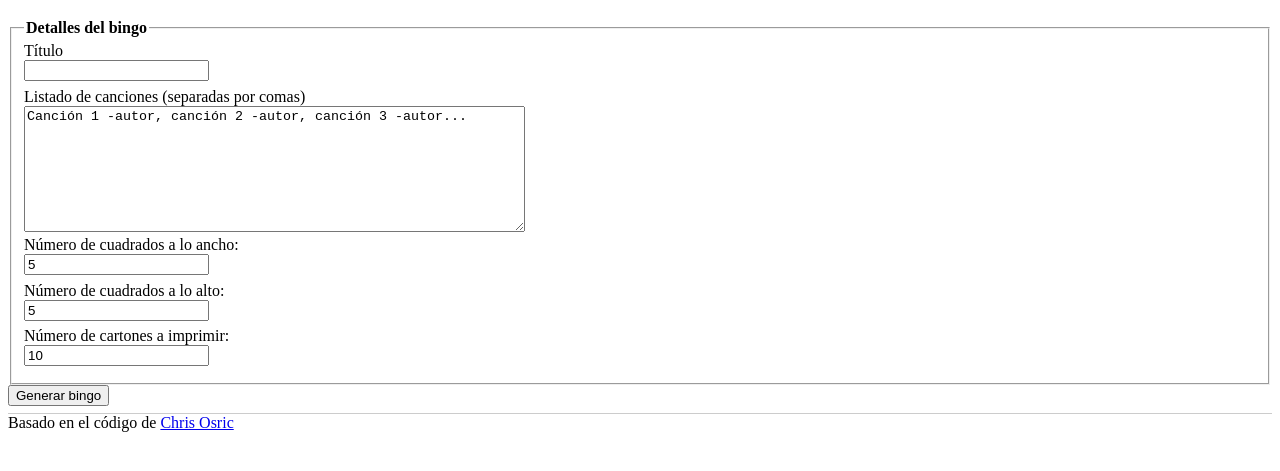
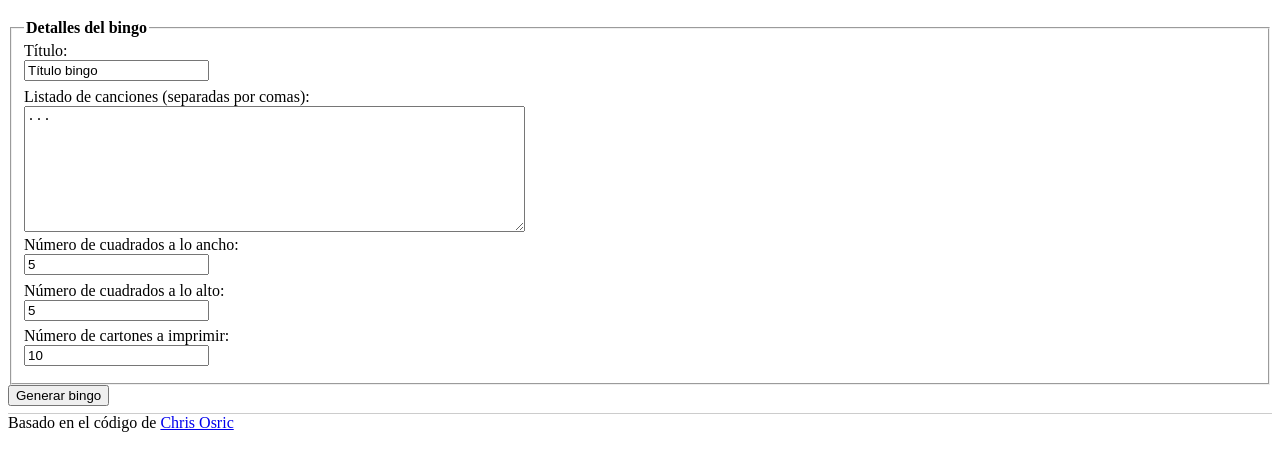
Before and after one commit to gbarton95/bingo, a website: page index.html in a window 1280 px wide. Shown: the part 61-532 px from the top of the page. Drawn offline with nearby package versions, Linux system fonts and the light colour scheme.

Commit message:
feat(ui): update bingo configuration form labels
Improve user experience by adding descriptive colons to field labels and setting a default placeholder title.

```diff
--- a/index.html
+++ b/index.html
@@ -359,8 +359,8 @@ $(document).ready(bingoGenerator.checkQS);
 <form action="#results" method="get"><!-- onsubmit="generate();return false;" -->
 	<fieldset>
 		<legend>Detalles del bingo</legend>
-		<label>Título<input type="text" name="title" id="title" value=""></label>
-		<label>Listado de canciones (separadas por comas)</label><textarea cols="60" rows="8" name="words" id="words">Canción 1 -autor, canción 2 -autor, canción 3 -autor...</textarea>
+		<label>Título:<input type="text" name="title" id="title" value="Título bingo"></label>
+		<label>Listado de canciones (separadas por comas):</label><textarea cols="60" rows="8" name="words" id="words">...</textarea>
 		<label>Número de cuadrados a lo ancho: <input type="text" name="width" id="width" value="5"></label>
 		<label>Número de cuadrados a lo alto: <input type="text" name="height" id="height" value="5"></label>
 		<label>Número de cartones a imprimir: <input type="text" name="number" id="number" value="10"></label>
```
